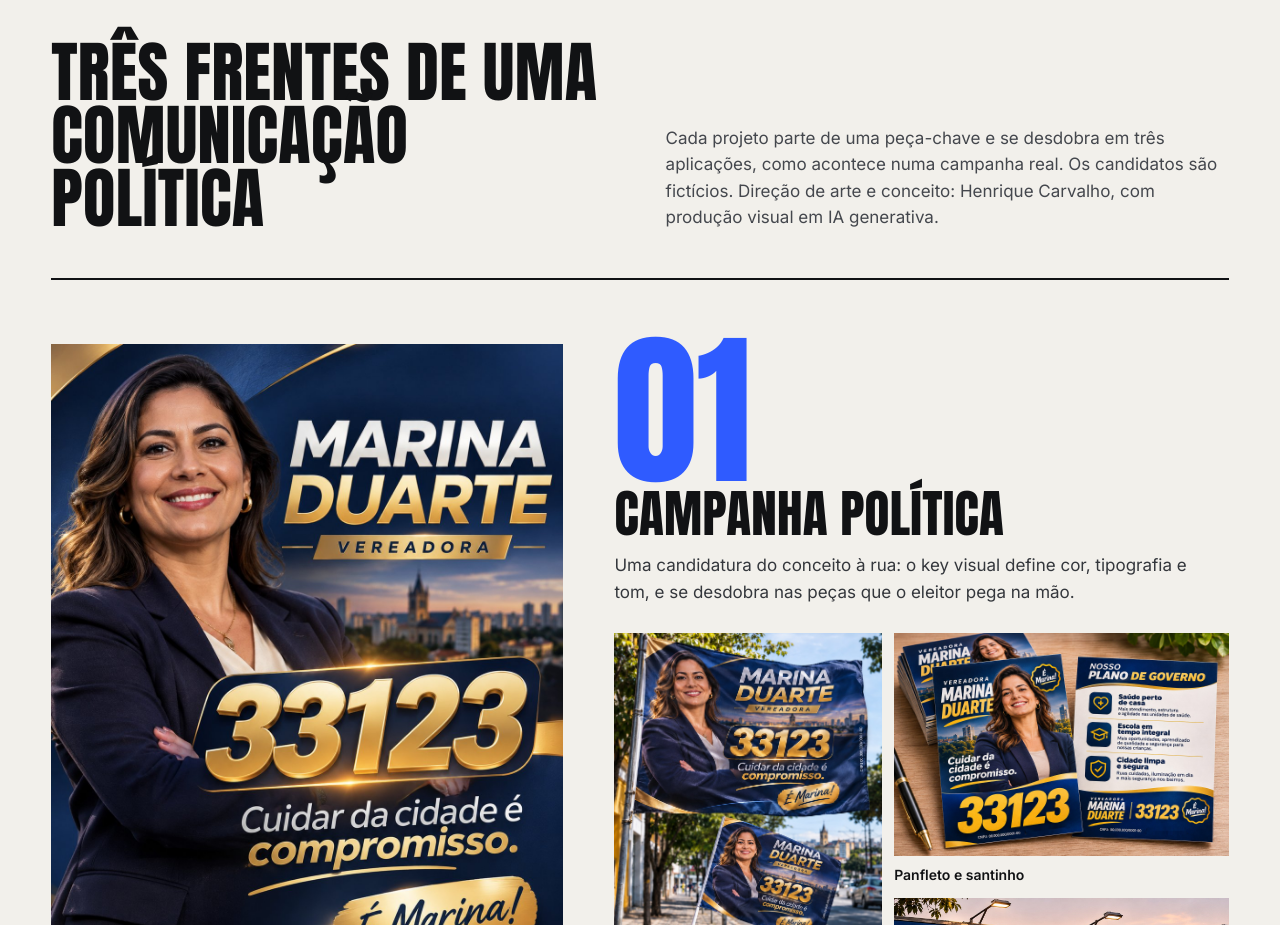
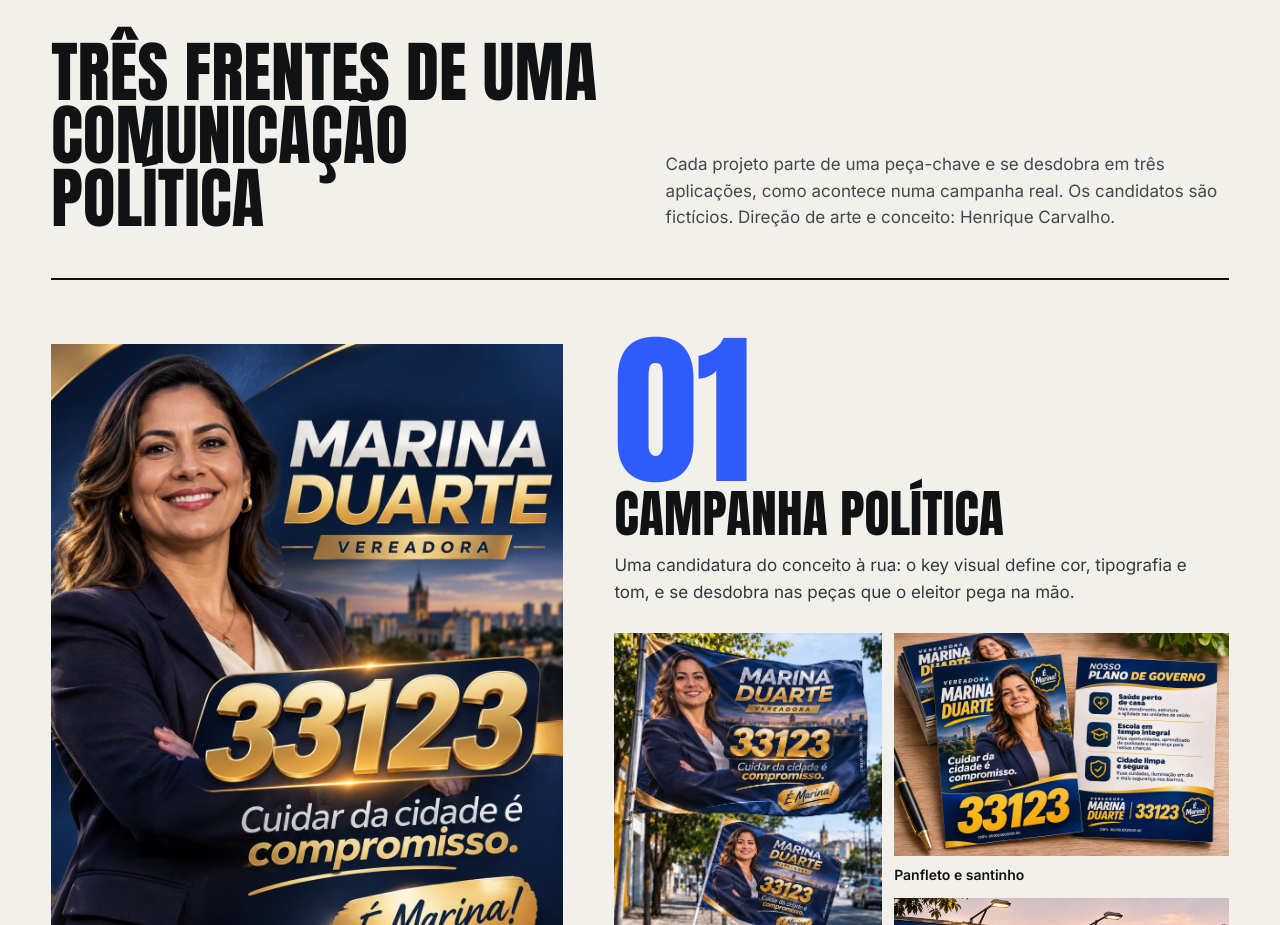
Before and after one commit to henrique-carvalho-dev/portfolio, a plain HTML site: page index.html in a window 1280 px wide. Shown: the part 860-1785 px from the top of the page. Drawn offline with Linux system fonts and the light colour scheme.

Commit message:
Ajuste de texto

```diff
--- a/index.html
+++ b/index.html
@@ -49,7 +49,7 @@
   <section class="projetos" id="projetos" aria-labelledby="t-projetos">
     <div class="sec-cab">
       <h2 id="t-projetos">Três frentes de uma comunicação política</h2>
-      <p>Cada projeto parte de uma peça-chave e se desdobra em três aplicações, como acontece numa campanha real. Os candidatos são fictícios. Direção de arte e conceito: Henrique Carvalho, com produção visual em IA generativa.</p>
+      <p>Cada projeto parte de uma peça-chave e se desdobra em três aplicações, como acontece numa campanha real. Os candidatos são fictícios. Direção de arte e conceito: Henrique Carvalho.</p>
     </div>
     <div id="lista-kv"></div>
   </section>
```
